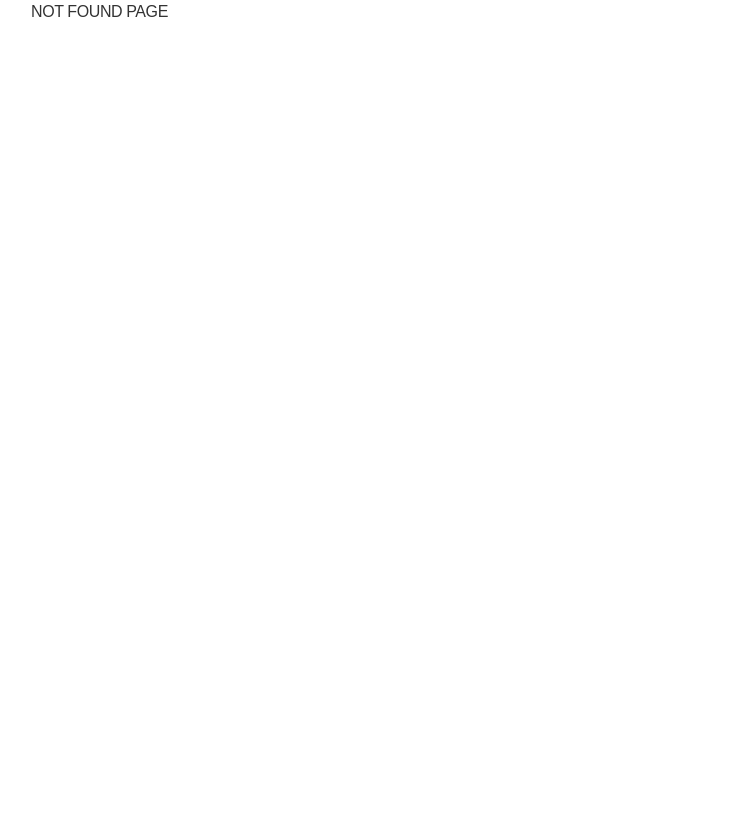
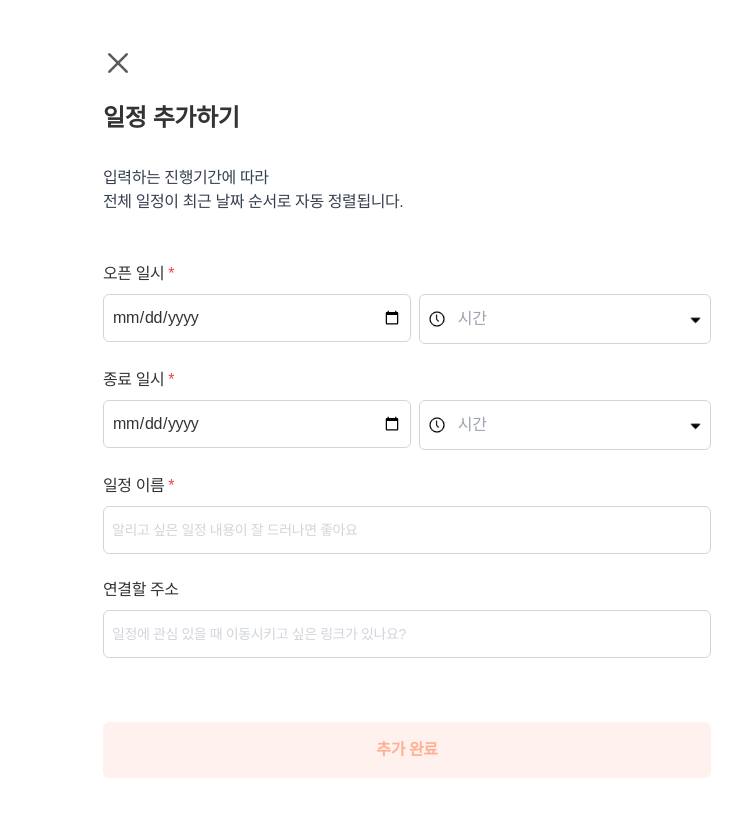
Before and after one commit to Mt-NextJs/linkle, a Next.js app: page /admin/block/calendar/manage in a window 1280 px wide. Before the commit this address had no page. Shown: the top 816 px of the page, without its empty margins (225-967 px from the left). Built offline with nearby package versions, Linux system fonts and the light colour scheme.

Commit message:
♻️[Refactor] 파일 구조 변경 #96

```diff
--- a/src/app/admin/block/calendar/components/calendar-header.tsx
+++ b/src/app/admin/block/calendar/components/calendar-header.tsx
@@ -8,7 +8,7 @@ export default function CalendarHeader() {
   const router = useRouter();
 
   const handleAddScheduleClick = () => {
-    router.push("calendar/add");
+    router.push("calendar/manage");
   };
 
   return (
--- a/src/app/admin/block/calendar/components/add-schedule-form.tsx
+++ b/src/app/admin/block/calendar/components/schedule-form.tsx
@@ -21,7 +21,7 @@ interface CalendarBlock {
   schedule: Schedule[];
 }
 
-export default function AddScheduleForm() {
+export default function ScheduleForm() {
   const [startDate, setStartDate] = useState("");
   const [startTime, setStartTime] = useState("");
   const [endDate, setEndDate] = useState("");
--- a/src/app/admin/block/calendar/add/page.tsx
+++ b/src/app/admin/block/calendar/manage/page.tsx
@@ -3,7 +3,7 @@
 import React from "react";
 import { useRouter } from "next/navigation";
 import Image from "next/image";
-import AddScheduleForm from "../components/add-schedule-form";
+import ScheduleForm from "../components/schedule-form";
 
 export default function AddSchedulePage() {
   const router = useRouter();
@@ -30,7 +30,7 @@ export default function AddSchedulePage() {
         <br />
         전체 일정이 최근 날짜 순서로 자동 정렬됩니다.
       </p>
-      <AddScheduleForm />
+      <ScheduleForm />
     </div>
   );
 }
```
Also changed, not shown: 1 other file (tests, documents, lock files or other folders).
